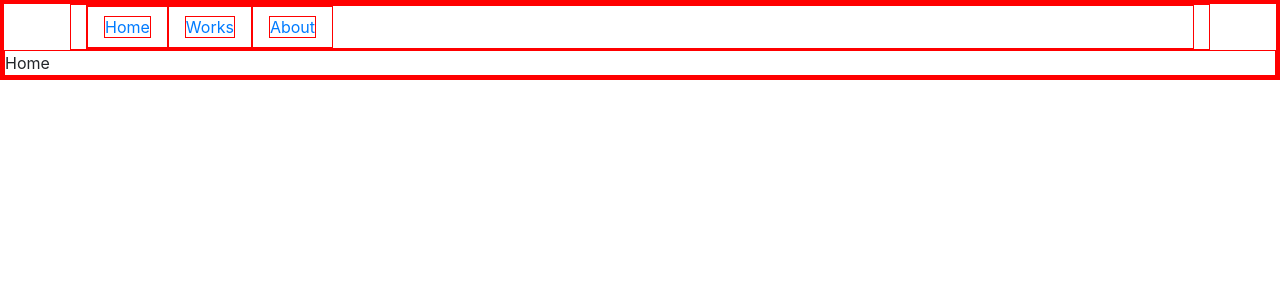
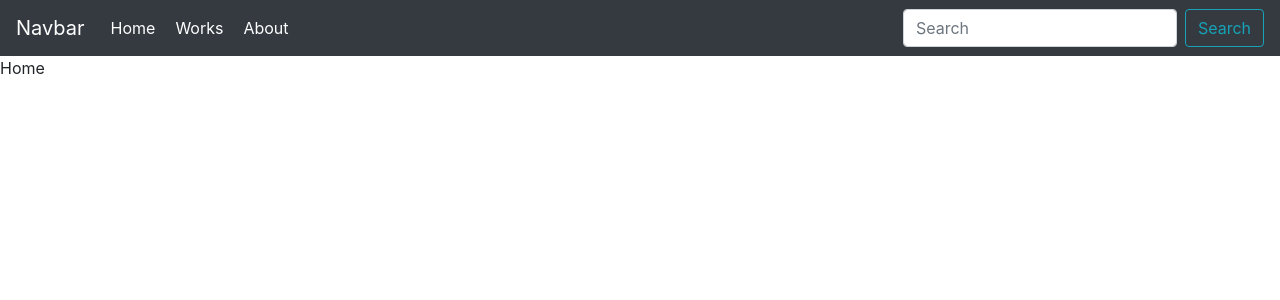
Before and after one commit to CopyDemon/Shengdesign_React, a React (Create React App) app in the folder shengdesign_react/: page / in a window 1280 px wide. Shown: the top 300 px of the page. Built offline with nearby package versions, Linux system fonts and the light colour scheme.

Commit message:
testing the nav in reactbootstrap

```diff
--- a/shengdesign_react/public/index.html
+++ b/shengdesign_react/public/index.html
@@ -15,6 +15,14 @@
       user's mobile device or desktop. See https://developers.google.com/web/fundamentals/web-app-manifest/
     -->
     <link rel="manifest" href="%PUBLIC_URL%/manifest.json" />
+    <style>
+      *{
+        /* border:1px solid red; */
+        padding: 0;
+        margin: 0;
+        box-sizing: border-box;
+      }
+    </style>
     <!---Bootstrap-->
     <!---Remember to replace to replace it with local version-->
     <link
@@ -23,11 +31,7 @@
       integrity="sha384-ggOyR0iXCbMQv3Xipma34MD+dH/1fQ784/j6cY/iJTQUOhcWr7x9JvoRxT2MZw1T"
       crossorigin="anonymous"
     />
-    <style>
-      *{
-        border:1px solid red;
-      }
-    </style>
+
     <!--
       Notice the use of %PUBLIC_URL% in the tags above.
       It will be replaced with the URL of the `public` folder during the build.
--- a/shengdesign_react/src/App.js
+++ b/shengdesign_react/src/App.js
@@ -1,6 +1,9 @@
 import React from 'react';
 import {BrowserRouter as Router, Switch, Route} from 'react-router-dom';
 // import Test from './component/test_environment/test';
+
+//import script
+import "./index.css";
 
 //import pages
 import Home from "./pages/home/home";
--- a/shengdesign_react/src/component/nav/nav.js
+++ b/shengdesign_react/src/component/nav/nav.js
@@ -1,10 +1,8 @@
 import React, { Component } from 'react';
-import  { Container }  from 'react-bootstrap';
-import  { Nav }  from 'react-bootstrap'
-// import  Row  from 'react-bootstrap/Container';
+import  { Container, Row, Col, Nav, Navbar,Form, FormControl, Button }  from 'react-bootstrap';
 
 //import script
-import classSelector from './nav.css';
+import classSelector from './nav.module.css';
 
 //import data
 // import nav_db from "./nav_db";
@@ -19,16 +17,23 @@ class Navigation extends Component{
         const nav_item = Object.keys(nav_links_data);
         const nav_li = nav_item.map((item) => {
             return(
-                <Nav.Link className={classSelector.nav_list}>
+                <li className={classSelector.nav_link}>
                     <a href={nav_links_data[item]}>{item}</a>
-                </Nav.Link>
+                </li>
             )
         })
         return(
-            <Container>
-                <Nav>
-                    {nav_li}
-                </Nav>
+            <Container fluid  bg="primary" className="p-0">
+                <Navbar bg="dark" variant="dark">
+                    <Navbar.Brand href="#home">Navbar</Navbar.Brand>
+                    <Nav className="mr-auto">
+                        {nav_li}
+                    </Nav>
+                    <Form inline>
+                    <FormControl type="text" placeholder="Search" className="mr-sm-2" />
+                    <Button variant="outline-info">Search</Button>
+                    </Form>
+                </Navbar>
             </Container>
         )
     }
--- /dev/null
+++ b/shengdesign_react/src/component/nav/nav.module.css
@@ -0,0 +1,17 @@
+.nav_container{
+   padding: 20px 20px 20px 20px;
+}
+
+.nav_link{
+   padding-left: 10px;
+   padding-right: 10px;
+}
+
+.nav_link > a{
+   color: white;
+}
+
+.nav_link > a:hover{
+   text-decoration: none;
+   color: red;
+}
--- a/shengdesign_react/src/index.css
+++ b/shengdesign_react/src/index.css
@@ -1,3 +1,9 @@
+*{
+  margin: 0;
+  padding: 0;
+  box-sizing: border-box;
+}
+
 body {
   margin: 0;
   font-family: -apple-system, BlinkMacSystemFont, 'Segoe UI', 'Roboto', 'Oxygen',
```
Also changed, not shown: shengdesign_react/src/component/nav/nav_db.js (deleted, +0 -7 lines), shengdesign_react/src/component/nav/nav.css (deleted).
